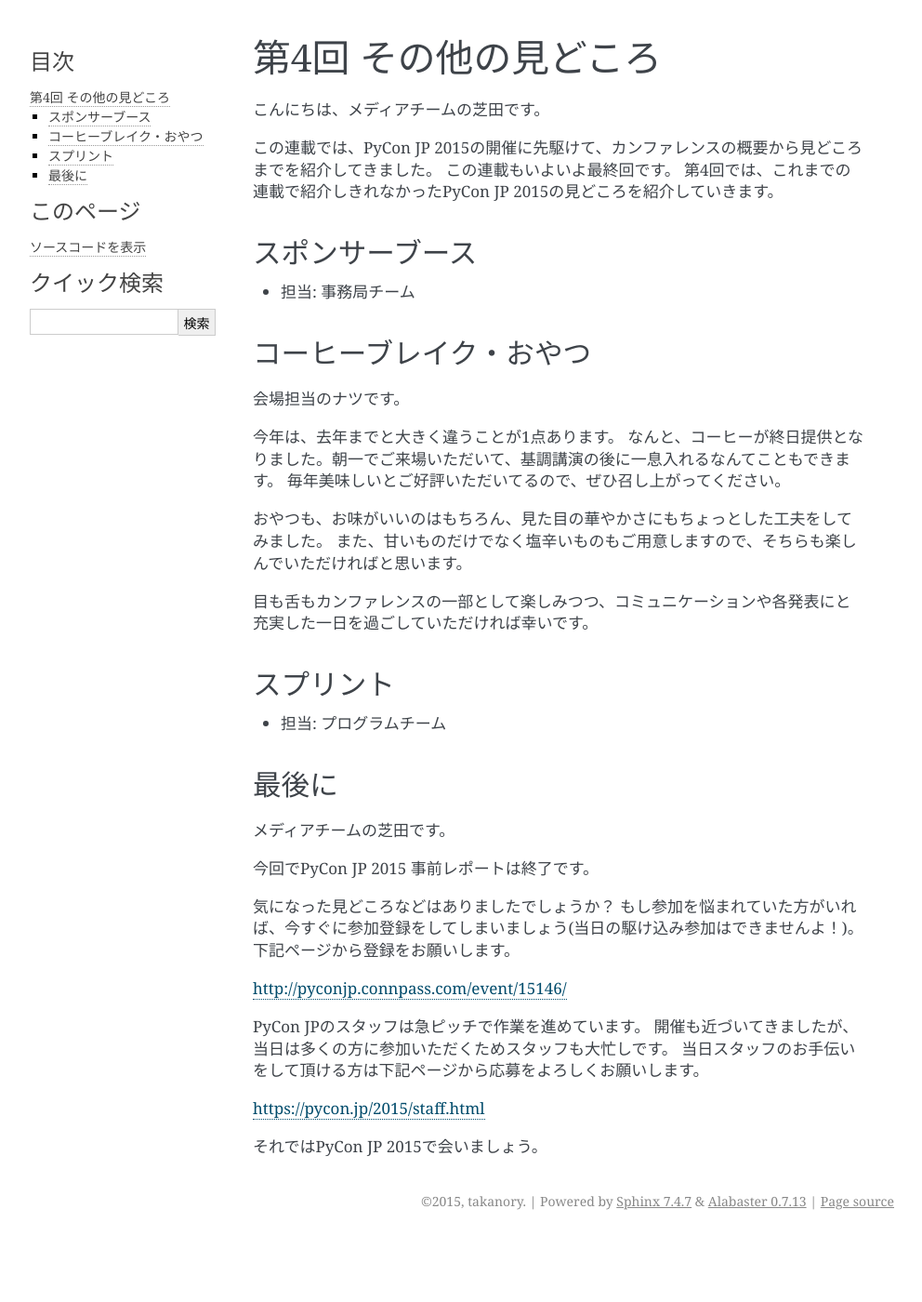
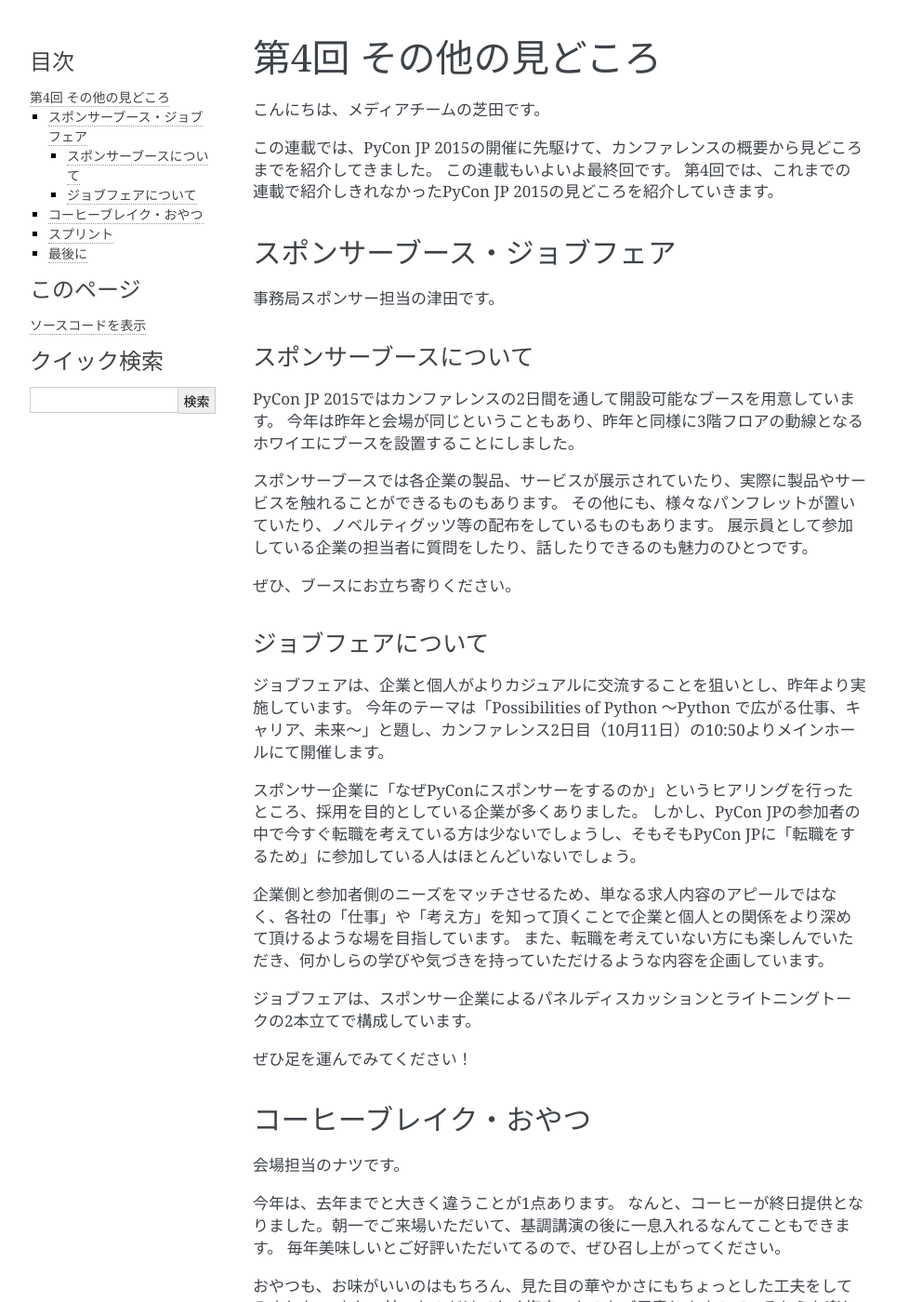
Before and after one commit to pyconjp/reports2015, a Sphinx documentation site: the page built from source/04_others.rst, in a window 1280 px wide and 1400 px high. Shown: the whole window at 93% size, without its empty margins (148-1140 px from the left). Built offline with Sphinx 7.4.7, drawn with Linux system fonts in a browser that asks for light colours.

Commit message:
スポンサーブース・ジョブフェアについて追記

```diff
--- a/source/04_others.rst
+++ b/source/04_others.rst
@@ -9,9 +9,37 @@
 第4回では、これまでの連載で紹介しきれなかったPyCon JP 2015の見どころを紹介していきます。
 
 
-スポンサーブース
+スポンサーブース・ジョブフェア
 ================
-- 担当: 事務局チーム
+
+事務局スポンサー担当の津田です。
+
+スポンサーブースについて
+----------------
+PyCon JP 2015ではカンファレンスの2日間を通して開設可能なブースを用意しています。
+今年は昨年と会場が同じということもあり、昨年と同様に3階フロアの動線となるホワイエにブースを設置することにしました。
+
+スポンサーブースでは各企業の製品、サービスが展示されていたり、実際に製品やサービスを触れることができるものもあります。
+その他にも、様々なパンフレットが置いていたり、ノベルティグッツ等の配布をしているものもあります。
+展示員として参加している企業の担当者に質問をしたり、話したりできるのも魅力のひとつです。
+
+ぜひ、ブースにお立ち寄りください。
+
+ジョブフェアについて
+----------------
+ジョブフェアは、企業と個人がよりカジュアルに交流することを狙いとし、昨年より実施しています。
+今年のテーマは「Possibilities of Python 〜Python で広がる仕事、キャリア、未来〜」と題し、カンファレンス2日目（10月11日）の10:50よりメインホールにて開催します。
+
+スポンサー企業に「なぜPyConにスポンサーをするのか」というヒアリングを行ったところ、採用を目的としている企業が多くありました。
+しかし、PyCon JPの参加者の中で今すぐ転職を考えている方は少ないでしょうし、そもそもPyCon JPに「転職をするため」に参加している人はほとんどいないでしょう。
+
+企業側と参加者側のニーズをマッチさせるため、単なる求人内容のアピールではなく、各社の「仕事」や「考え方」を知って頂くことで企業と個人との関係をより深めて頂けるような場を目指しています。
+また、転職を考えていない方にも楽しんでいただき、何かしらの学びや気づきを持っていただけるような内容を企画しています。
+
+ジョブフェアは、スポンサー企業によるパネルディスカッションとライトニングトークの2本立てで構成しています。
+
+ぜひ足を運んでみてください！
+
 
 コーヒーブレイク・おやつ
 ========================
```
